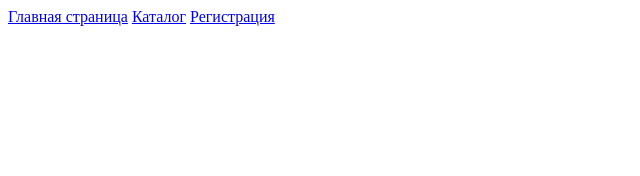
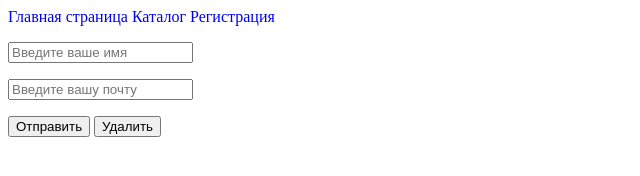
Before and after one commit to KuroTamashiAF/HTML-CSS, a plain HTML site: page work_2/registration.html in a window 1280 px wide. Shown: the whole page, without its empty margins (0-640 px from the left). Drawn offline with Linux system fonts and the light colour scheme.

Commit message:
create form

```diff
--- a/work_2/registration.html
+++ b/work_2/registration.html
@@ -4,10 +4,17 @@
     <meta charset="UTF-8" />
     <meta name="viewport" content="width=device-width, initial-scale=1.0" />
     <title>Регистрация</title>
+    <link rel="stylesheet" href="style.css" />
   </head>
   <body>
     <a href="index.html">Главная страница</a>
     <a href="catalog/catalog.html">Каталог</a>
     <a href="registration.html">Регистрация</a>
+    <form action="">
+      <p><input type="text" placeholder="Введите ваше имя" /></p>
+      <p><input type="email" placeholder="Введите вашу почту" /></p>
+      <button type="submit">Отправить</button>
+      <button type="reset">Удалить</button>
+    </form>
   </body>
 </html>
--- /dev/null
+++ b/work_2/style.css
@@ -0,0 +1,3 @@
+a {
+  text-decoration: none;
+}
```
Also changed, not shown: work_2/catalog/catalog.html (+4 -3 lines), work_2/index.html (+1 -0 lines).
